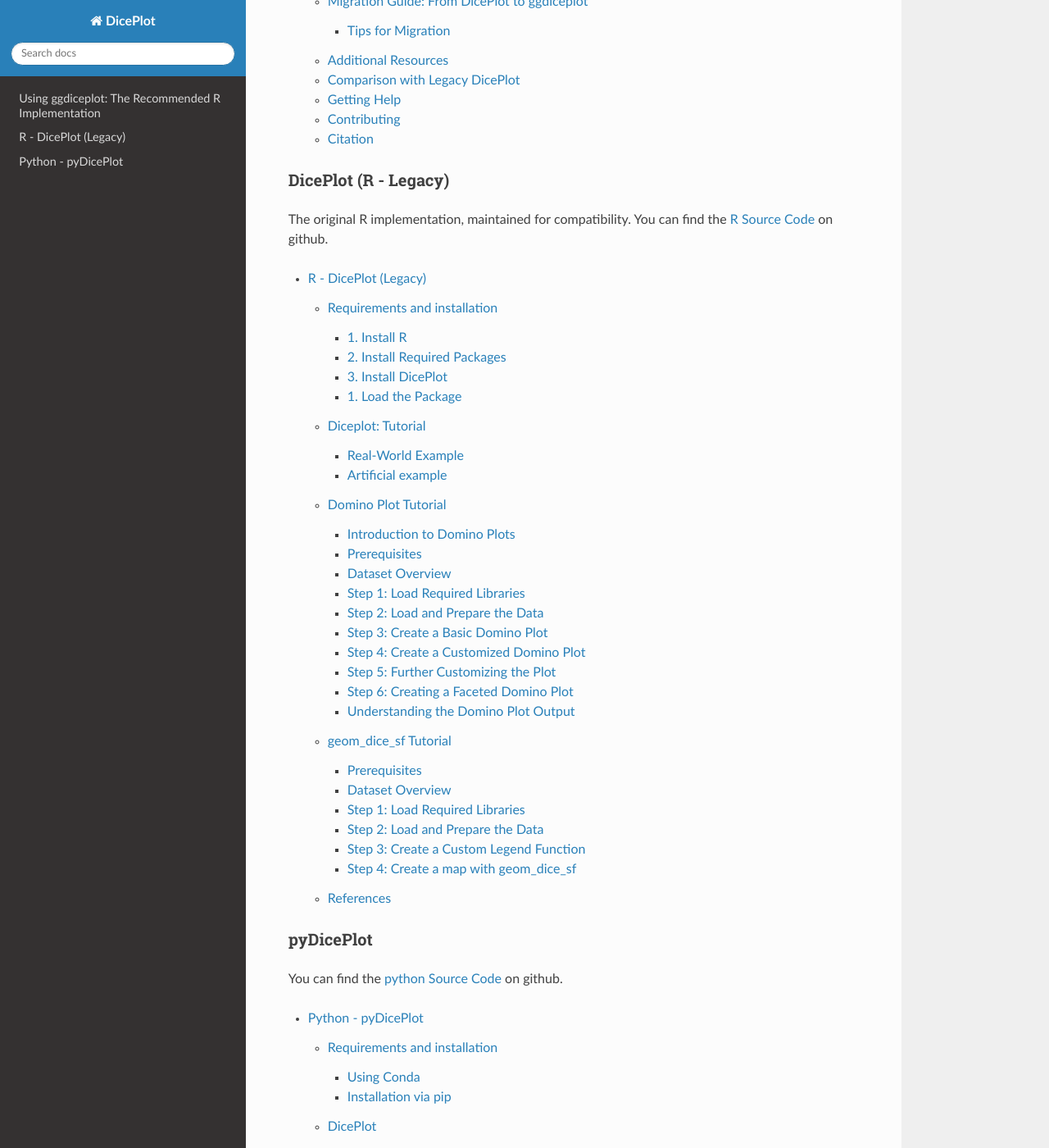
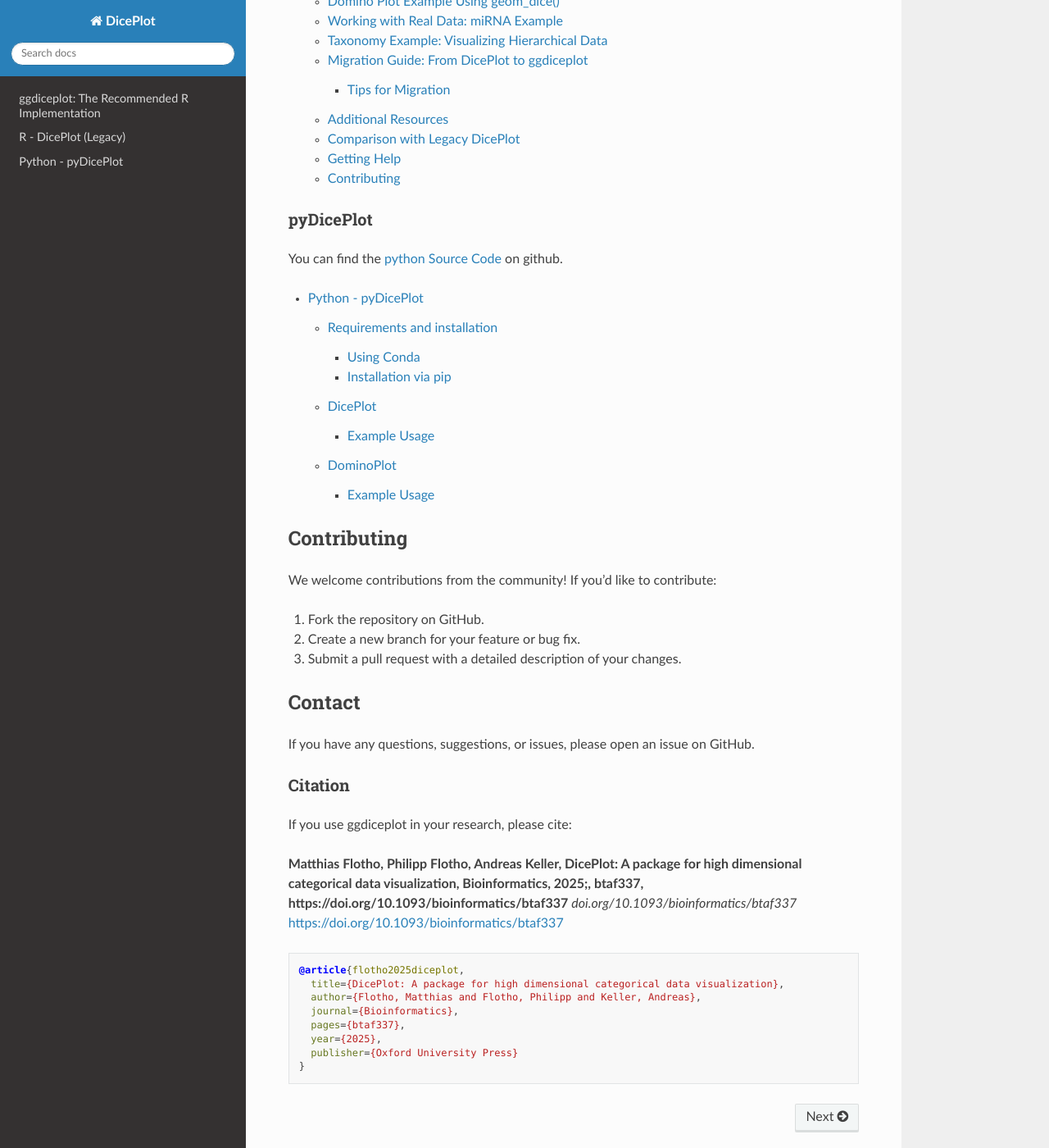
Before and after one commit to maflot/ReadTheDocsDiceplot, a Sphinx documentation site: the page built from docs/source/index.rst, in a window 1280 px wide and 1400 px high, scrolled down 2954 px. Shown: the whole window at 82% size. Built offline with Sphinx 7.4.7 and the Read the Docs theme 3.1.0, drawn with Linux system fonts in a browser that asks for light colours; some of the changed text lies outside the part shown.

Commit message:
update hidden toctree and version

```diff
--- a/docs/source/conf.py
+++ b/docs/source/conf.py
@@ -6,8 +6,8 @@
 copyright = '2024, CCB - https://www.ccb.uni-saarland.de/'
 author = 'Matthias Flotho'
 
-release = '0.1'
-version = '0.1.0'
+release = '1.0'
+version = '1.0.0'
 
 # -- General configuration
 
--- a/docs/source/ggdiceplot.rst
+++ b/docs/source/ggdiceplot.rst
@@ -1,5 +1,13 @@
-Using ggdiceplot: The Recommended R Implementation
+ggdiceplot: The Recommended R Implementation
 ===================================================
+
+.. image:: https://www.r-pkg.org/badges/version/ggdiceplot
+    :target: https://CRAN.R-project.org/package=ggdiceplot
+    :alt: CRAN Status Badge
+
+.. image:: https://cranlogs.r-pkg.org/badges/grand-total/ggdiceplot
+    :target: https://CRAN.R-project.org/package=ggdiceplot
+    :alt: CRAN Downloads
 
 .. important::
    **ggdiceplot is now the preferred R package for creating dice plots and domino plots.**
@@ -446,22 +454,3 @@
 2. Create a new branch for your feature or bug fix
 3. Write tests for your changes
 4. Submit a pull request with a clear description
-
-Citation
---------
-
-If you use ggdiceplot in your research, please cite:
-
-**M. Flotho, P. Flotho, A. Keller, "Diceplot: A package for high dimensional categorical data visualization," arXiv, 2024.**
-*doi:10.48550/arXiv.2410.23897*
-`https://doi.org/10.48550/arXiv.2410.23897 <https://doi.org/10.48550/arXiv.2410.23897>`_
-
-.. code-block:: bibtex
-
-    @article{flotho2024,
-        author = {Flotho, M. and Flotho, P. and Keller, A.},
-        title = {Diceplot: A package for high dimensional categorical data visualization},
-        year = {2024},
-        journal = {arXiv preprint},
-        doi = {https://doi.org/10.48550/arXiv.2410.23897}
-    }
--- a/docs/source/index.rst
+++ b/docs/source/index.rst
@@ -1,8 +1,8 @@
 DicePlot: a package for high dimensional categorical data visualization
 ========================================================================
 
-.. image:: https://www.r-pkg.org/badges/version/diceplot
-    :target: https://CRAN.R-project.org/package=diceplot
+.. image:: https://www.r-pkg.org/badges/version/ggdiceplot
+    :target: https://CRAN.R-project.org/package=ggdiceplot
     :alt: CRAN Status Badge
 
 .. image:: https://badge.fury.io/py/pydiceplot.svg
@@ -44,14 +44,15 @@
 --------------------------------
 The modern, ggplot2-native implementation for R users. You can find the `ggdiceplot Source Code <https://github.com/maflot/ggdiceplot>`_ on github.
 
+For users who still rely on the original DicePlot R package, a
+:doc:`legacy R implementation <R>` remains available.
+
 .. toctree::
    ggdiceplot
 
-DicePlot (R - Legacy)
----------------------
-The original R implementation, maintained for compatibility. You can find the `R Source Code <https://github.com/maflot/DicePlot>`_ on github.
+.. toctree::
+   :hidden:
 
-.. toctree::
    R
 
 pyDicePlot
@@ -79,22 +80,21 @@
 
 
 Citation
-~~~~~~~~~~~~~~~~~~~
+--------
 
-If you use this code or the R and Python packages for your own work, please cite DicePlot as:
+If you use ggdiceplot in your research, please cite:
 
-**M. Flotho, P. Flotho, A. Keller, "Diceplot: A package for high dimensional categorical data visualization," arXiv, 2024.**
-*doi:10.48550/arXiv.2410.23897*
-<https://doi.org/10.48550/arXiv.2410.23897>
-
-BibTeX entry:
+**Matthias Flotho, Philipp Flotho, Andreas Keller, DicePlot: A package for high dimensional categorical data visualization, Bioinformatics, 2025;, btaf337, https://doi.org/10.1093/bioinformatics/btaf337**
+*doi.org/10.1093/bioinformatics/btaf337*
+`https://doi.org/10.1093/bioinformatics/btaf337 <https://doi.org/10.1093/bioinformatics/btaf337>`_
 
 .. code-block:: bibtex
 
-    @article{flotho2024,
-        author = {Flotho, M. and Flotho, P. and Keller, A.},
-        title = {Diceplot: A package for high dimensional categorical data visualization},
-        year = {2024},
-        journal = {arXiv preprint},
-        doi = {https://doi.org/10.48550/arXiv.2410.23897}
+    @article{flotho2025diceplot,
+      title={DicePlot: A package for high dimensional categorical data visualization},
+      author={Flotho, Matthias and Flotho, Philipp and Keller, Andreas},
+      journal={Bioinformatics},
+      pages={btaf337},
+      year={2025},
+      publisher={Oxford University Press}
     }
```
